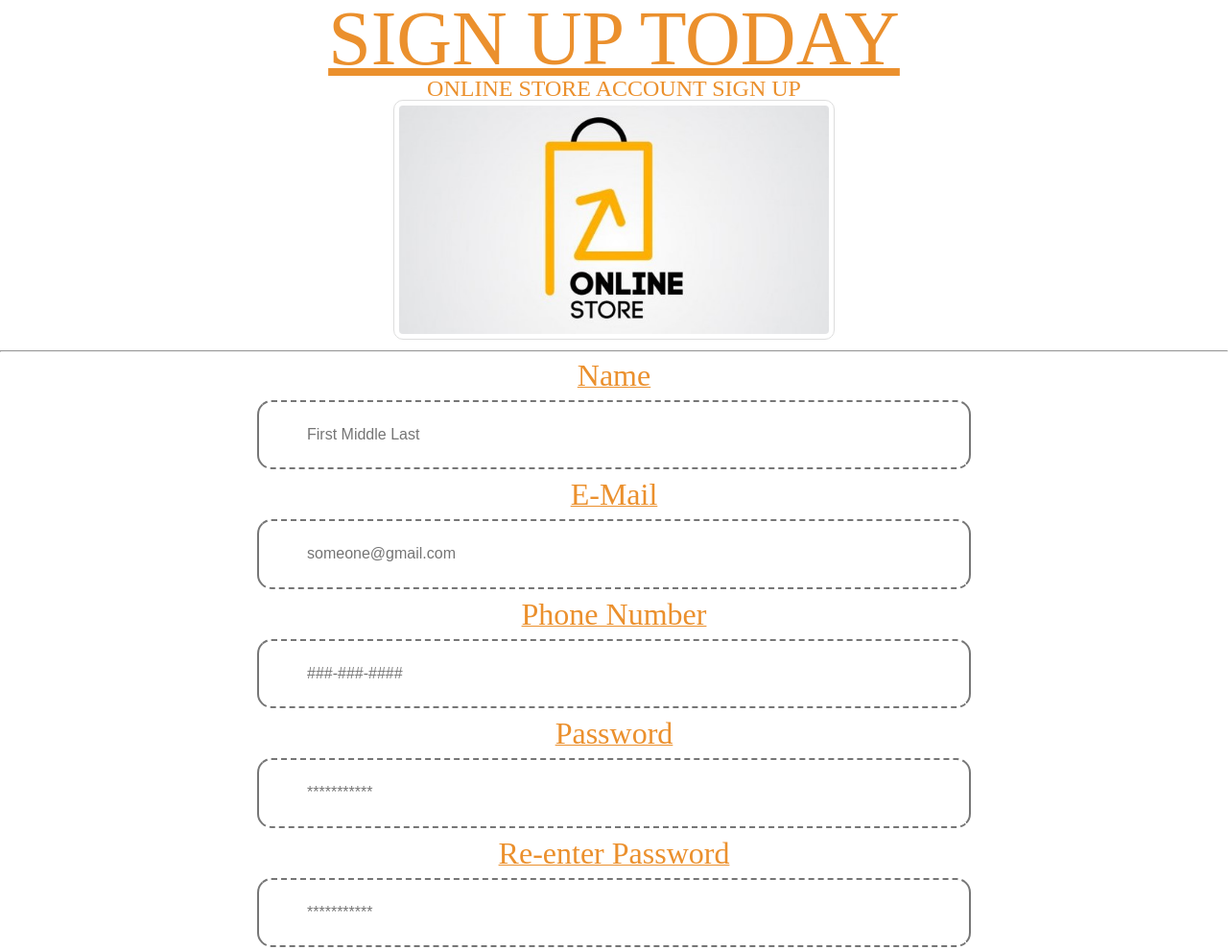
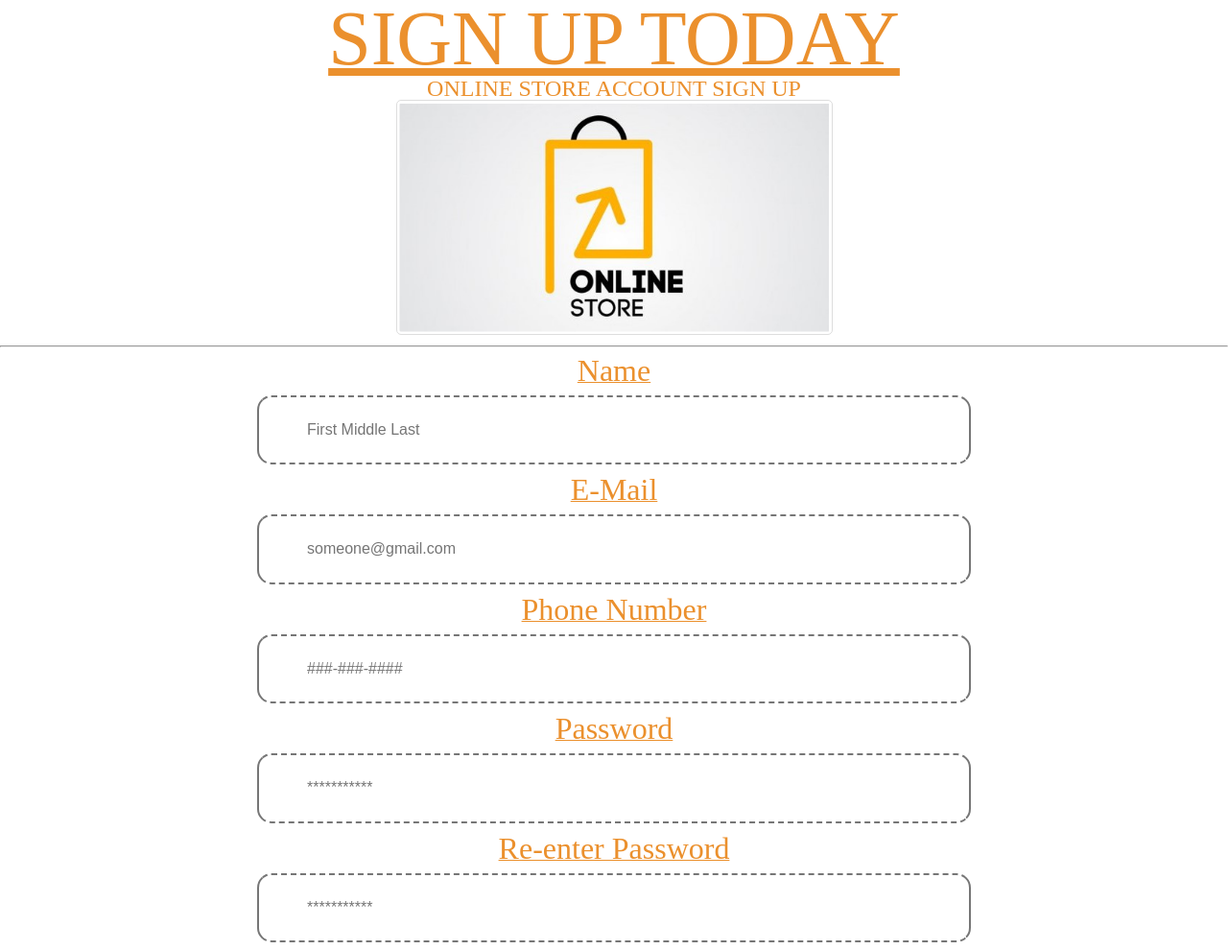
Before and after one commit to ITMD362-dportales/Project-1, a plain HTML site: page index.html in a window 1280 px wide. Shown: the top 990 px of the page at 96% size. Drawn offline with Linux system fonts and the light colour scheme.

Commit message:
desktop version

```diff
--- a/css/style.css
+++ b/css/style.css
@@ -78,5 +78,8 @@ input {
 
 .pic{
 	width: 35%;
+	border-radius: 5px;
+	border: 1px solid #ddd;
+	padding: 2.5px;
 }
 }
```
